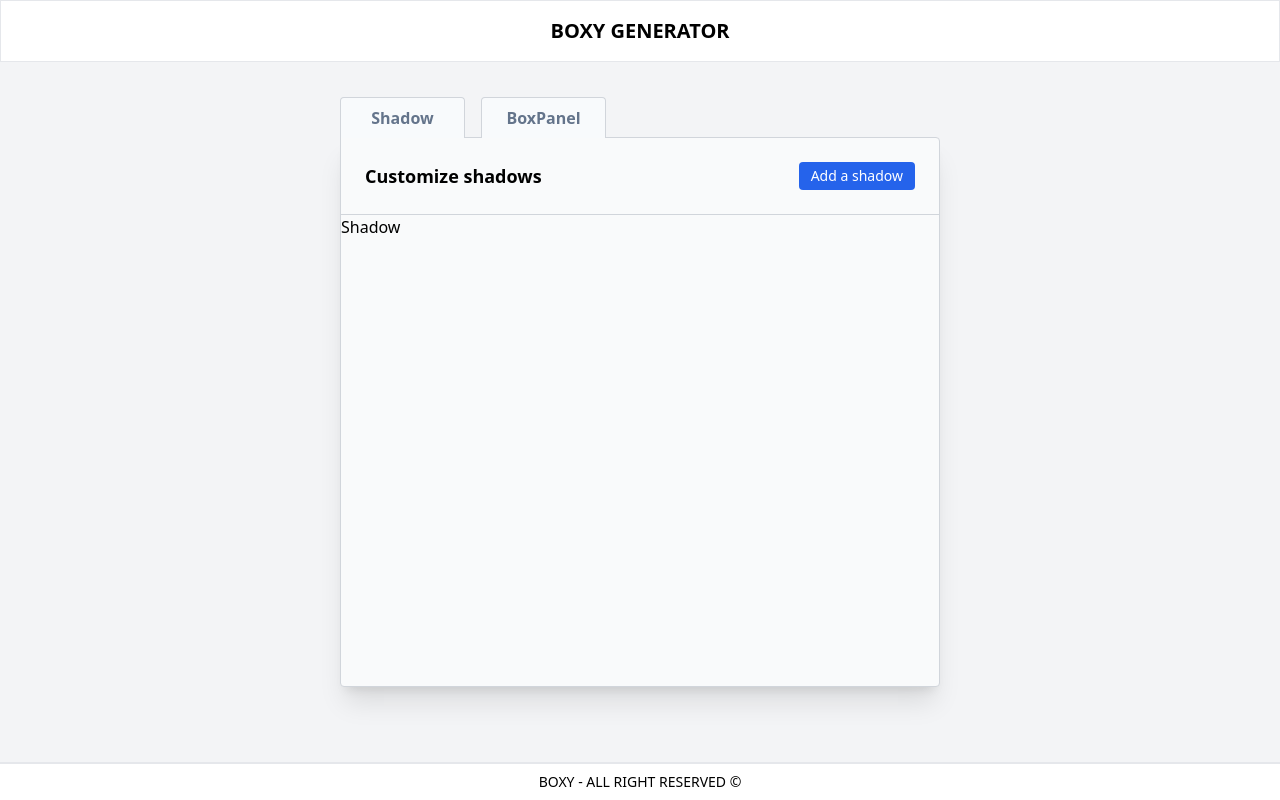
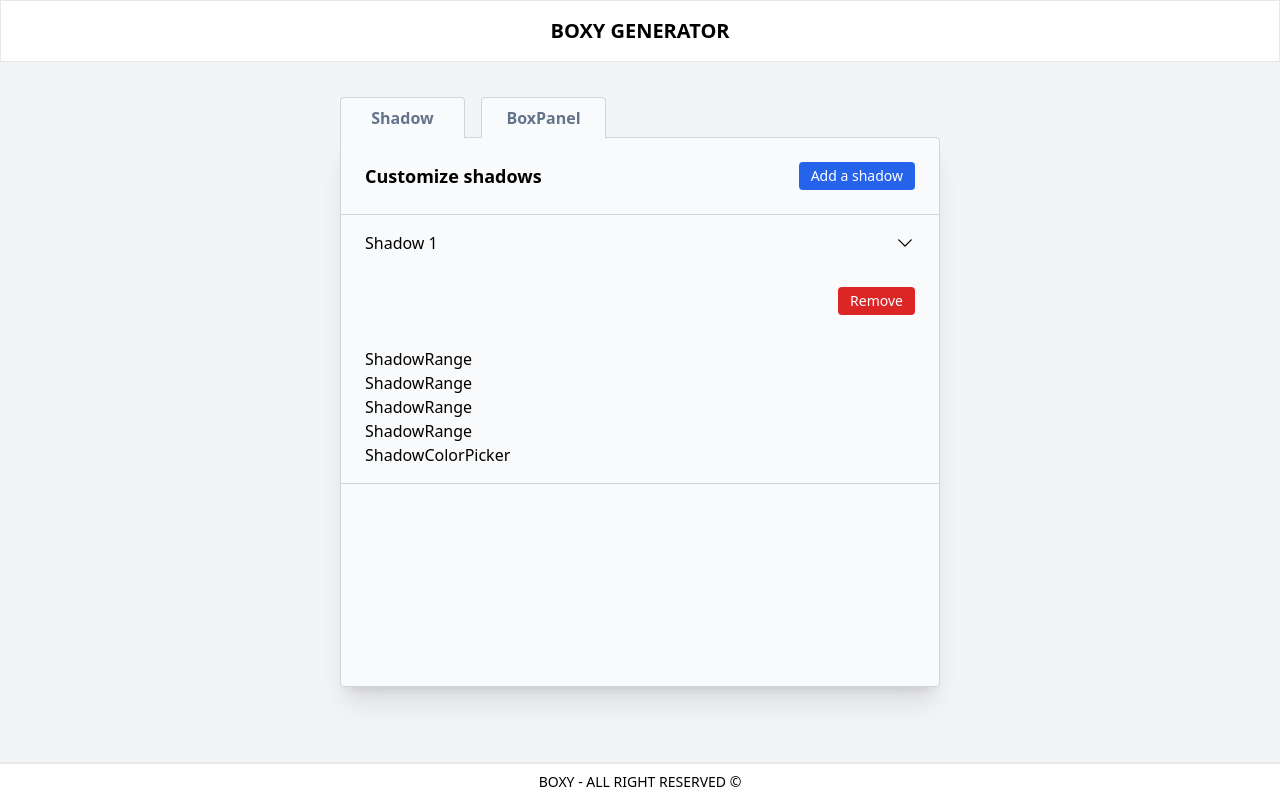
Before and after one commit to Abdourahamane10/box-shadow-generator, a React (Vite) app: page / in a window 1280 px wide. Built offline with nearby package versions, Linux system fonts and the light colour scheme.

Commit message:
Mise en place du contenu du composent Shadow

```diff
--- a/src/layouts/ShadowList/Shadow.jsx
+++ b/src/layouts/ShadowList/Shadow.jsx
@@ -1,5 +1,49 @@
-export default function Shadow() {
+import { useState, useEffect } from "react"
+import chevron from "../../assets/chevron.svg"
+import ShadowColorPicker from "./ShadowColorPicker"
+import ShadowRange from "./ShadowRange"
+
+export default function Shadow({pannelNumber, shadow}) {
+
+    const [toggleShadow, setToggleShadow] = useState(false)
+
+    useEffect(() => {
+      if(pannelNumber === 1){
+        setToggleShadow(true)
+      }
+    }, [])
+
+    /* On construit un tableau avec les éléments à afficher */
+    const shadowInputs = shadow.inputs.map((input, index) => {
+        if(input.type === "range"){
+            return <ShadowRange key={index} inputData={shadow.inputs[index]} shadowID={shadow.id} />
+        }
+        else if(input.type === "color"){
+            return <ShadowColorPicker key={index} inputData={shadow.inputs[index]} shadowID={shadow.id} />
+        }
+    })
+
   return (
-    <div>Shadow</div>
+    <li className="bg-gray-50 border-b border-gray-300">
+        <button onClick={() => setToggleShadow(!toggleShadow)} className="w-full py-4 px-6 flex items-center justify-between">
+          <span>Shadow {pannelNumber}</span>
+          <img className="font-bold w-5" src={chevron} alt=""
+          style={{
+            transform: `${toggleShadow ? "rotate(90deg)" : "rotate(0deg)"}`
+           }} />
+        </button>
+        {toggleShadow && <>
+          <div className="flex items-end py-4 px-6">
+          {/* <Checkbox/> */}
+          {/* <Checkbox/> */}
+          <button className="ml-auto text-sm bg-red-600 text-white hover:bg-red-700 py-1 px-3 rounded">
+            Remove
+          </button>
+        </div>
+        <div className="px-6 py-4">
+          {shadowInputs}
+        </div>
+        </>}
+    </li>
   )
 }
```
